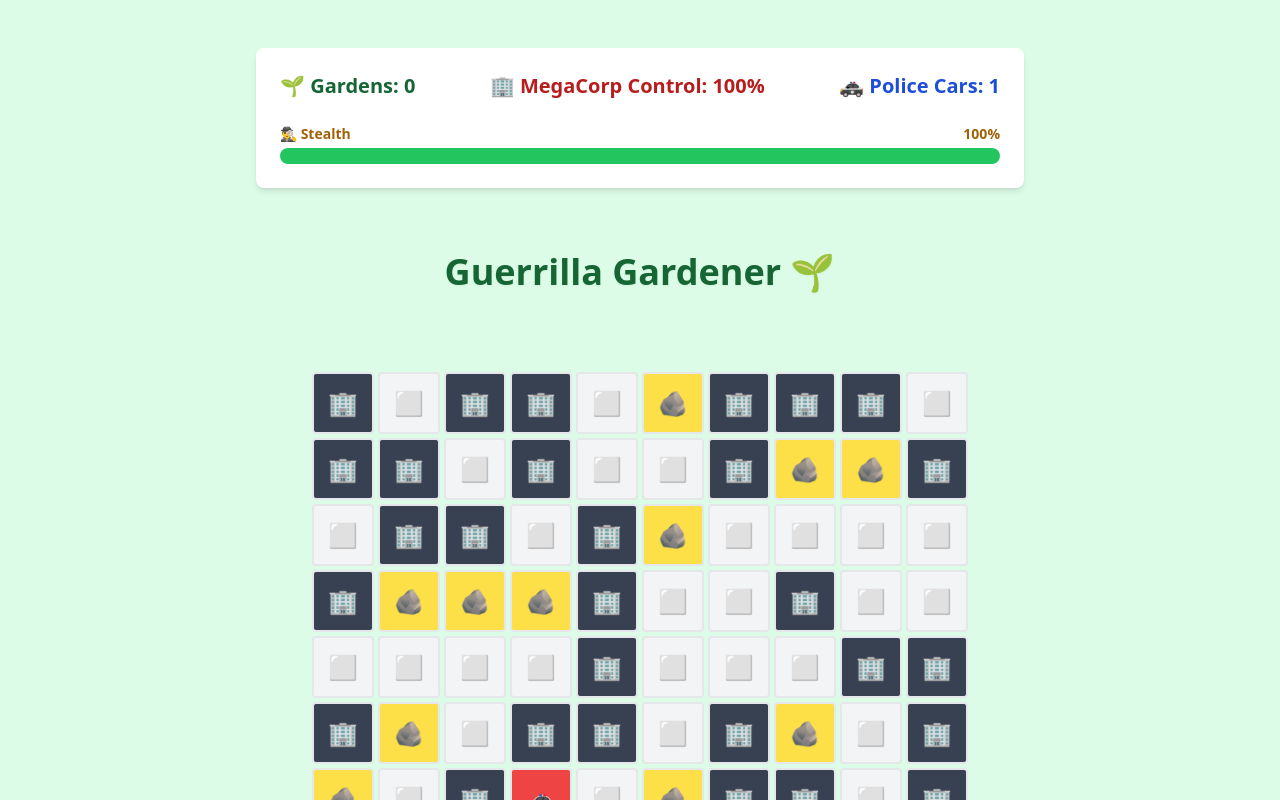
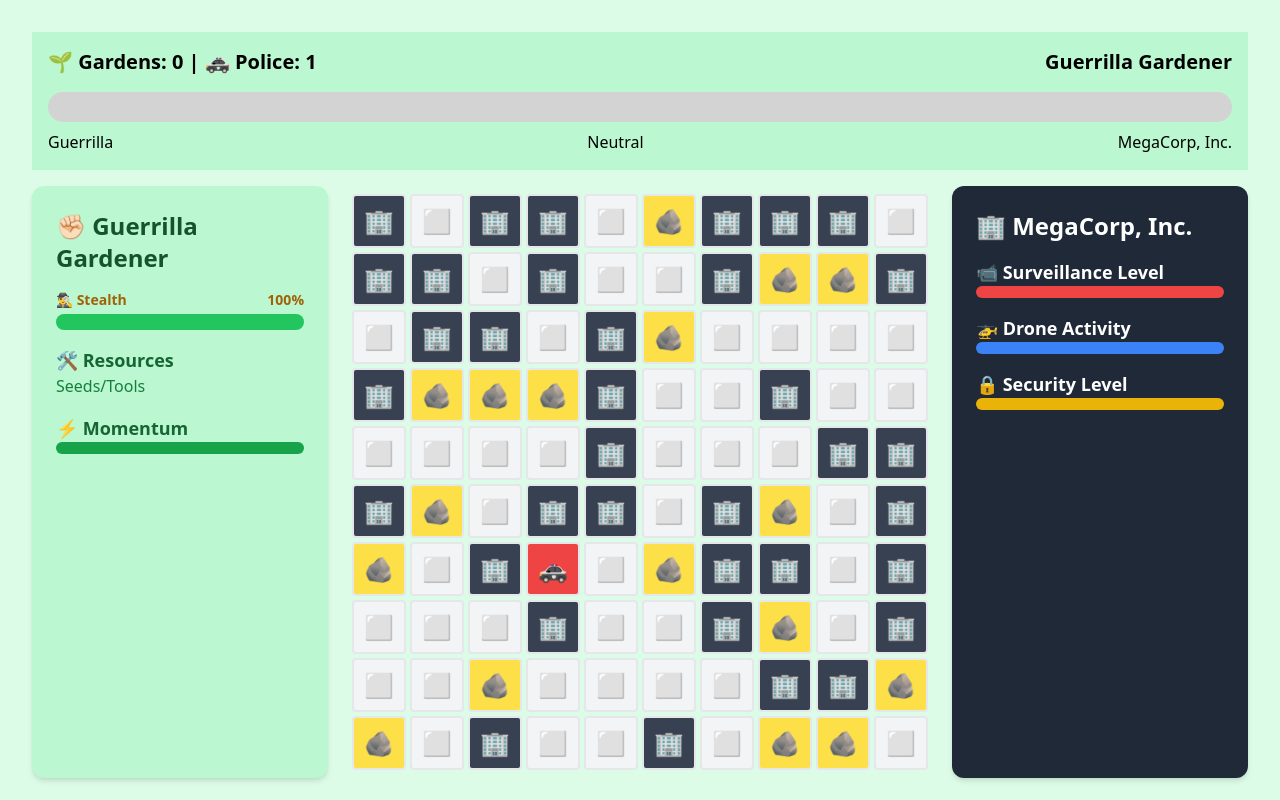
Before and after one commit to alberto-ricci/guerrilla-gardner, a React (Vite) app: page / in a window 1280 px wide. Both pictures are taken after a click on the button "Start Game 🌱". Shown: the top 800 px of the page. Built offline with nearby package versions, Linux system fonts and the light colour scheme.

Commit message:
reviewed layout

```diff
--- a/src/components/GameLayout.jsx
+++ b/src/components/GameLayout.jsx
@@ -1,8 +1,10 @@
+import React from "react";
+import GuerrillaPanel from "./GuerrillaPanel";
+import MegaCorpPanel from "./MegaCorpPanel";
+import CityGrid from "./CityGrid";
 import Header from "./Header";
-import Title from "./Title";
-import CityGrid from "./CityGrid";
 
-export default function GameLayout({
+const GameLayout = ({
 	grid,
 	onCellClick,
 	playerScore,
@@ -10,29 +12,50 @@ export default function GameLayout({
 	stealthLevel,
 	policeCount,
 	isFrozen,
-}) {
-	const handleCellClick = isFrozen ? () => {} : onCellClick;
+	momentum,
+	resources,
+	surveillanceLevel,
+	droneActivity,
+	securityLevel,
+}) => {
+	return (
+		<div className="w-full max-w-7xl mx-auto p-4 flex flex-col gap-4">
+			<Header
+				gardensCount={playerScore}
+				policeCount={policeCount}
+				megaCorpControl={megaCorpControl}
+			/>
 
-	return (
-		<div className="w-full flex flex-col items-center max-w-7xl mx-auto px-4 py-8">
-			{/* Header Section */}
-			<div className="w-full flex flex-col items-center gap-8 mb-10">
-				<Header
+			<div className="flex gap-4 items-stretch">
+				<div className="w-1/4">
+					<GuerrillaPanel
+						stealthLevel={stealthLevel}
+						resources={resources}
+						momentum={momentum}
+					/>
+				</div>
+
+				<div className="w-1/2">
+					<CityGrid
+						grid={grid}
+						onCellClick={onCellClick}
 						playerScore={playerScore}
 						megaCorpControl={megaCorpControl}
-					stealthLevel={stealthLevel}
 						policeCount={policeCount}
+						isFrozen={isFrozen}
 					/>
-				<Title />
 				</div>
 
-			{/* Grid Section */}
-			<div className="flex justify-center w-full">
-				<CityGrid
-					grid={grid}
-					onCellClick={handleCellClick}
+				<div className="w-1/4">
+					<MegaCorpPanel
+						surveillanceLevel={surveillanceLevel}
+						droneActivity={droneActivity}
+						securityLevel={securityLevel}
 					/>
 				</div>
 			</div>
+		</div>
 	);
-}
+};
+
+export default GameLayout;
--- /dev/null
+++ b/src/components/GuerrillaPanel.jsx
@@ -0,0 +1,37 @@
+import React from "react";
+import StealthBar from "./StealthBar";
+
+const GuerrillaPanel = ({ stealthLevel, resources, momentum }) => {
+	return (
+		<div className="w-full h-full p-6 bg-green-200 rounded-xl shadow-md flex flex-col gap-4">
+			<h2 className="text-2xl font-bold text-green-900">
+				✊🏻 Guerrilla Gardener
+			</h2>
+
+			<div>
+				<StealthBar stealthLevel={stealthLevel} />
+			</div>
+
+			<div>
+				<h3 className="text-lg font-semibold text-green-800">
+					🛠️ Resources
+				</h3>
+				<p className="text-green-700">{resources} Seeds/Tools</p>
+			</div>
+
+			<div>
+				<h3 className="text-lg font-semibold text-green-800">
+					⚡ Momentum
+				</h3>
+				<div className="h-3 w-full bg-gray-300 rounded-full overflow-hidden">
+					<div
+						className="h-full bg-green-600"
+						style={{ width: `${momentum}%` }}
+					/>
+				</div>
+			</div>
+		</div>
+	);
+};
+
+export default GuerrillaPanel;
--- a/src/components/Header.jsx
+++ b/src/components/Header.jsx
@@ -1,37 +1,54 @@
-import StealthBar from "./StealthBar";
+import React from "react";
 
-export default function Header({
-	playerScore,
-	megaCorpControl,
-	stealthLevel,
-	policeCount,
-}) {
-	const stats = [
-		{ label: "🌱 Gardens", value: playerScore, color: "text-green-800" },
-		{
-			label: "🏢 MegaCorp Control",
-			value: `${megaCorpControl}%`,
-			color: "text-red-700",
-		},
-		{ label: "🚓 Police Cars", value: policeCount, color: "text-blue-700" },
-	];
+const Header = ({ gardensCount, policeCount, megaCorpControl }) => {
+	// Dynamically calculate the City Control Meter value from -1 to 1
+	const cityControlValue = (megaCorpControl - 50) / 50; // Normalize to -1, 0, 1 scale
+
+	// Style for the control meter
+	const controlBarStyle = {
+		width: "100%",
+		height: "30px",
+		background: "lightgray",
+		borderRadius: "20px",
+		overflow: "hidden",
+		position: "relative",
+	};
+	const activeBarStyle = {
+		position: "absolute",
+		top: 0,
+		left: `${(cityControlValue + 1) * 50}%`,
+		width: "100%",
+		height: "100%",
+		background:
+			cityControlValue < 0
+				? "green"
+				: cityControlValue > 0
+				? "red"
+				: "yellow",
+	};
 
 	return (
-		<div className="w-full max-w-3xl bg-white p-6 rounded-lg shadow-md mb-8 flex flex-col gap-6 animate-fade-in">
-			{/* Score Section */}
-			<div className="flex flex-col sm:flex-row justify-between items-center gap-4">
-				{stats.map((stat, index) => (
-					<div
-						key={index}
-						className={`${stat.color} text-lg sm:text-xl font-extrabold`}
-					>
-						{stat.label}: {stat.value}
-					</div>
-				))}
+		<div className="w-full p-4 bg-green-200 text-black">
+			<div className="flex justify-between items-center">
+				<div className="text-xl font-bold">
+					🌱 Gardens: {gardensCount} | 🚓 Police: {policeCount}
+				</div>
+				<div className="text-xl font-bold">Guerrilla Gardener</div>
 			</div>
 
-			{/* Stealth Meter */}
-			<StealthBar stealthLevel={stealthLevel} />
+			{/* City Control Meter */}
+			<div className="mt-4">
+				<div style={controlBarStyle}>
+					<div style={activeBarStyle}></div>
+				</div>
+				<div className="flex justify-between mt-2">
+					<div>Guerrilla</div>
+					<div>Neutral</div>
+					<div>MegaCorp, Inc.</div>
+				</div>
+			</div>
 		</div>
 	);
-}
+};
+
+export default Header;
--- a/src/components/MainMenu.jsx
+++ b/src/components/MainMenu.jsx
@@ -4,7 +4,11 @@ export default function MainMenu({ onStart }) {
 	const legendItems = [
 		{ icon: "⬜", label: "Empty Lot", description: "Safe to plant 🌱" },
 		{ icon: "🏢", label: "Building", description: "High risk 🚨" },
-		{ icon: "🪨", label: "Abandoned Lot", description: "Lower risk 🌿" },
+		{
+			icon: "🪨",
+			label: "Abandoned Lot",
+			description: "Who knows what you can find here ✨",
+		},
 		{ icon: "🌱", label: "Garden", description: "Your planted area 🌳" },
 		{
 			icon: "🚓",
--- /dev/null
+++ b/src/components/MegaCorpPanel.jsx
@@ -0,0 +1,41 @@
+import React from "react";
+
+const MegaCorpPanel = ({ surveillanceLevel, droneActivity, securityLevel }) => {
+	return (
+		<div className="w-full h-full p-6 bg-gray-800 text-white rounded-xl shadow-md flex flex-col gap-4">
+			<h2 className="text-2xl font-bold">🏢 MegaCorp, Inc.</h2>
+
+			<div>
+				<h3 className="text-lg font-semibold">📹 Surveillance Level</h3>
+				<div className="h-3 w-full bg-gray-300 rounded-full overflow-hidden">
+					<div
+						className="h-full bg-red-500"
+						style={{ width: `${surveillanceLevel}%` }}
+					/>
+				</div>
+			</div>
+
+			<div>
+				<h3 className="text-lg font-semibold">🚁 Drone Activity</h3>
+				<div className="h-3 w-full bg-gray-300 rounded-full overflow-hidden">
+					<div
+						className="h-full bg-blue-500"
+						style={{ width: `${droneActivity}%` }}
+					/>
+				</div>
+			</div>
+
+			<div>
+				<h3 className="text-lg font-semibold">🔒 Security Level</h3>
+				<div className="h-3 w-full bg-gray-300 rounded-full overflow-hidden">
+					<div
+						className="h-full bg-yellow-500"
+						style={{ width: `${securityLevel}%` }}
+					/>
+				</div>
+			</div>
+		</div>
+	);
+};
+
+export default MegaCorpPanel;
```
Lines whose indentation alone changed are shown as unchanged.
